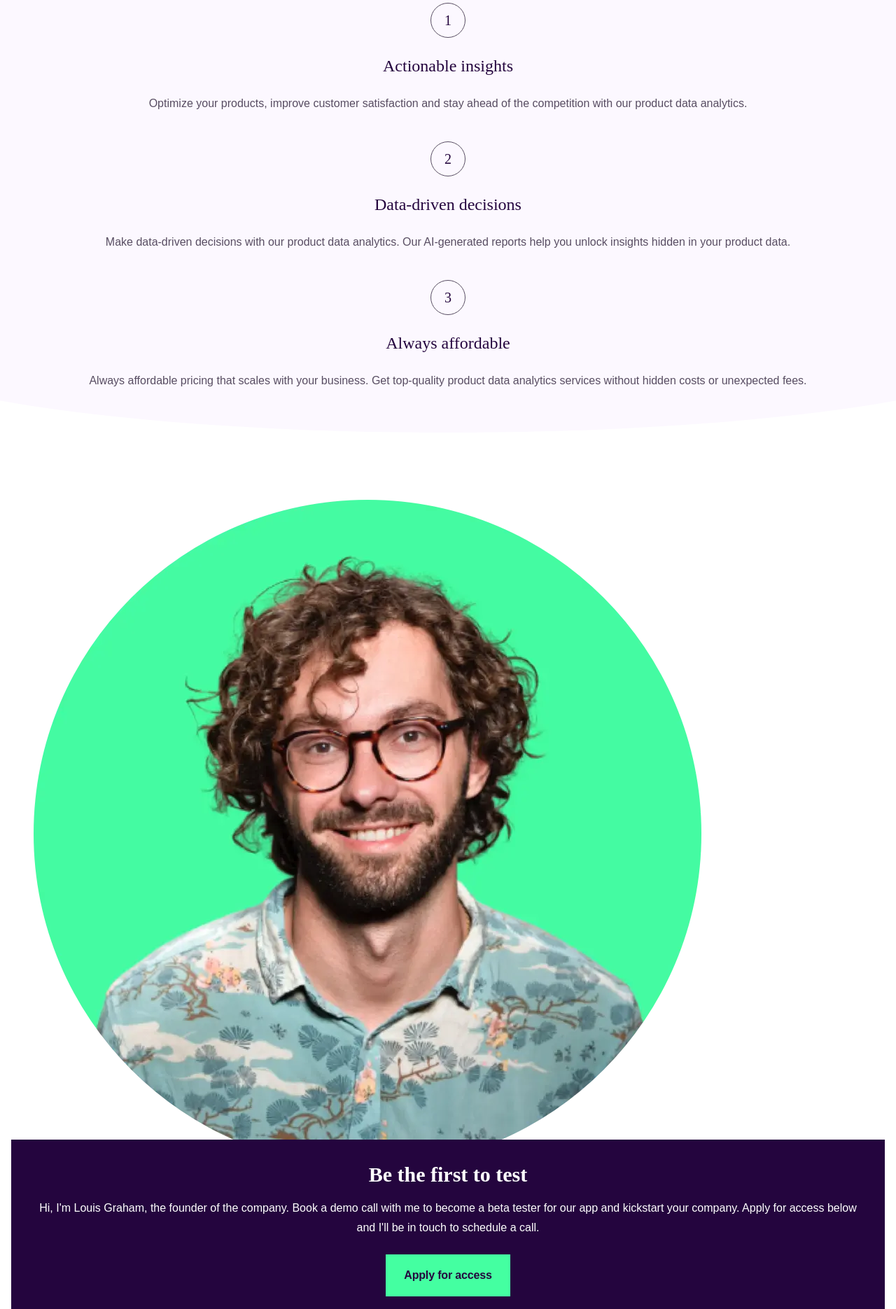
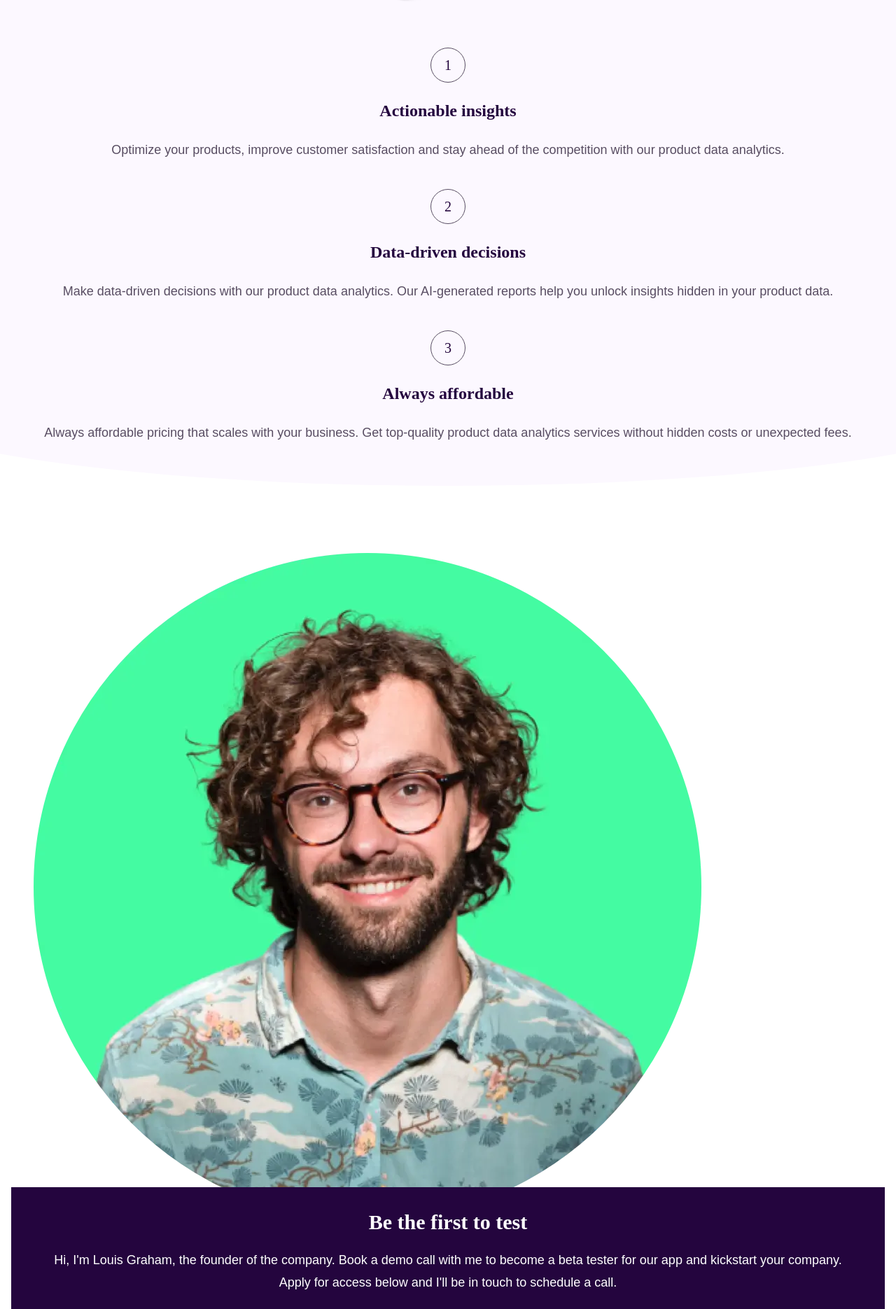
Before and after one commit to pankaj485/workit-react, a React (Vite) app: page / in a window 1280 px wide. Shown: the part 624-2494 px from the top of the page at 70% size. Built offline with nearby package versions, Linux system fonts and the light colour scheme; a web font is replaced by a local one.

Commit message:
mobile: minor css fixes

```diff
--- a/src/components/hero/Hero.jsx
+++ b/src/components/hero/Hero.jsx
@@ -12,7 +12,7 @@ const Hero = () => {
 						</span>{" "}
 						to your needs.
 					</h1>
-					<button className="bg-Eucaplyptus px-6 py-3 font-bold text-Dark-Purple leading-buttonFontLineHeight tracking-navbarCustomSpacing hover:cursor-pointer border-2 border-transparent active:border-2 active:border-Eucaplyptus active:bg-transparent active:text-Eucaplyptus ">
+					<button className="bg-Eucaplyptus px-7 py-4 mt-6 mb-8 text-xl font-bold text-Dark-Purple leading-buttonFontLineHeight tracking-navbarCustomSpacing hover:cursor-pointer border-2 border-transparent active:border-2 active:border-Eucaplyptus active:bg-transparent active:text-Eucaplyptus ">
 						Learn More
 					</button>
 				</div>
--- a/src/components/info/Info.jsx
+++ b/src/components/info/Info.jsx
@@ -8,8 +8,10 @@ const Info = () => {
 					<div className="flex items-center justify-center rounded-full border border-1 h-10 w-10 p-6 border-Davys-Gray">
 						<h3 className="font-Fraunces text-xl text-Dark-Purple ">1</h3>
 					</div>
-					<h2 className="font-Fraunces text-2xl my-6 text-Dark-Purple">Actionable insights</h2>
-					<p className="leading-7 text-Davys-Gray">
+					<h2 className="font-Fraunces font-semibold text-2xl my-6 text-Dark-Purple">
+						Actionable insights
+					</h2>
+					<p className="leading-8 text-lg text-Davys-Gray px-4 text-center">
 						Optimize your products, improve customer satisfaction and stay ahead of the competition
 						with our product data analytics.
 					</p>
@@ -19,8 +21,10 @@ const Info = () => {
 					<div className="flex items-center justify-center rounded-full border border-1 h-10 w-10 p-6 border-Davys-Gray">
 						<h3 className="font-Fraunces text-xl text-Dark-Purple ">2</h3>
 					</div>
-					<h2 className="font-Fraunces text-2xl my-6 text-Dark-Purple">Data-driven decisions</h2>
-					<p className="leading-7 text-Davys-Gray">
+					<h2 className="font-Fraunces font-semibold text-2xl my-6 text-Dark-Purple">
+						Data-driven decisions
+					</h2>
+					<p className="leading-8 text-lg text-Davys-Gray px-4 text-center">
 						Make data-driven decisions with our product data analytics. Our AI-generated reports
 						help you unlock insights hidden in your product data.
 					</p>
@@ -30,8 +34,10 @@ const Info = () => {
 					<div className="flex items-center justify-center rounded-full border border-1 h-10 w-10 p-6 border-Davys-Gray">
 						<h3 className="font-Fraunces text-xl text-Dark-Purple ">3</h3>
 					</div>
-					<h2 className="font-Fraunces text-2xl my-6 text-Dark-Purple">Always affordable</h2>
-					<p className="leading-7 text-Davys-Gray">
+					<h2 className="font-Fraunces font-semibold text-2xl my-6 text-Dark-Purple">
+						Always affordable
+					</h2>
+					<p className="leading-8 text-lg text-Davys-Gray px-4 text-center">
 						Always affordable pricing that scales with your business. Get top-quality product data
 						analytics services without hidden costs or unexpected fees.
 					</p>
--- a/src/components/promotion/Promotion.jsx
+++ b/src/components/promotion/Promotion.jsx
@@ -2,14 +2,14 @@ const Promotion = () => {
 	return (
 		<div className="promotionBlock mx-4 mt-24">
 			<img className="px-8" src="/assets/images/image-founder.webp" alt="founder image" />
-			<div className="relative bg-Dark-Purple text-white p-8 text-center -mt-10 ">
-				<h2 className="font-Fraunces text-3xl font-semibold mb-4">Be the first to test</h2>
-				<p className="text-base leading-7 ">
+			<div className="relative bg-Dark-Purple text-white p-8 text-center -mt-12 ">
+				<h2 className="font-Fraunces text-3xl font-semibold mb-5">Be the first to test</h2>
+				<p className="leading-8 text-lg px-4 text-center">
 					Hi, I'm Louis Graham, the founder of the company. Book a demo call with me to become a
 					beta tester for our app and kickstart your company. Apply for access below and I'll be in
 					touch to schedule a call.
 				</p>
-				<button className="bg-Eucaplyptus px-6 py-3 mt-6 mb-8  font-bold text-Dark-Purple leading-buttonFontLineHeight tracking-navbarCustomSpacing hover:cursor-pointer border-2 border-transparent active:border-2 active:border-Eucaplyptus active:bg-transparent active:text-Eucaplyptus ">
+				<button className="bg-Eucaplyptus px-7 py-4 mt-6 mb-8 text-xl font-bold text-Dark-Purple leading-buttonFontLineHeight tracking-navbarCustomSpacing hover:cursor-pointer border-2 border-transparent active:border-2 active:border-Eucaplyptus active:bg-transparent active:text-Eucaplyptus ">
 					Apply for access
 				</button>
 			</div>
```
